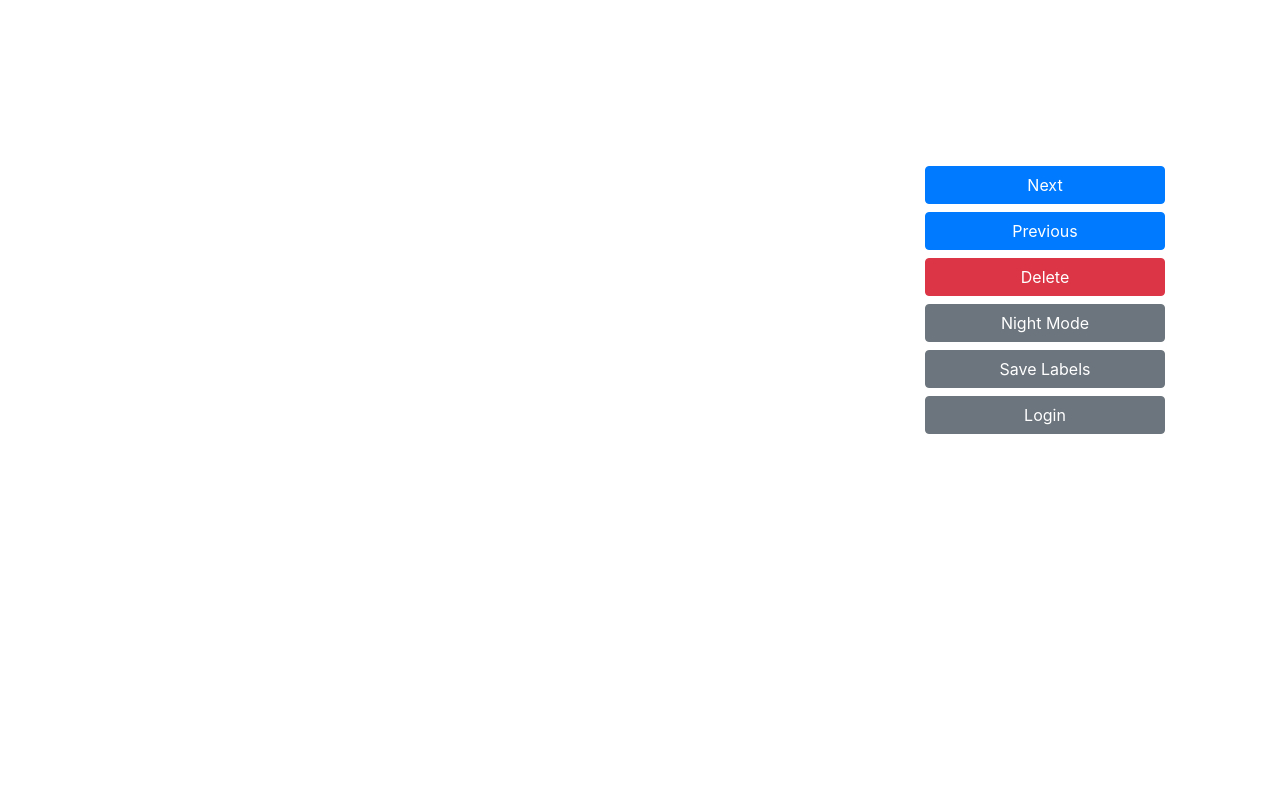
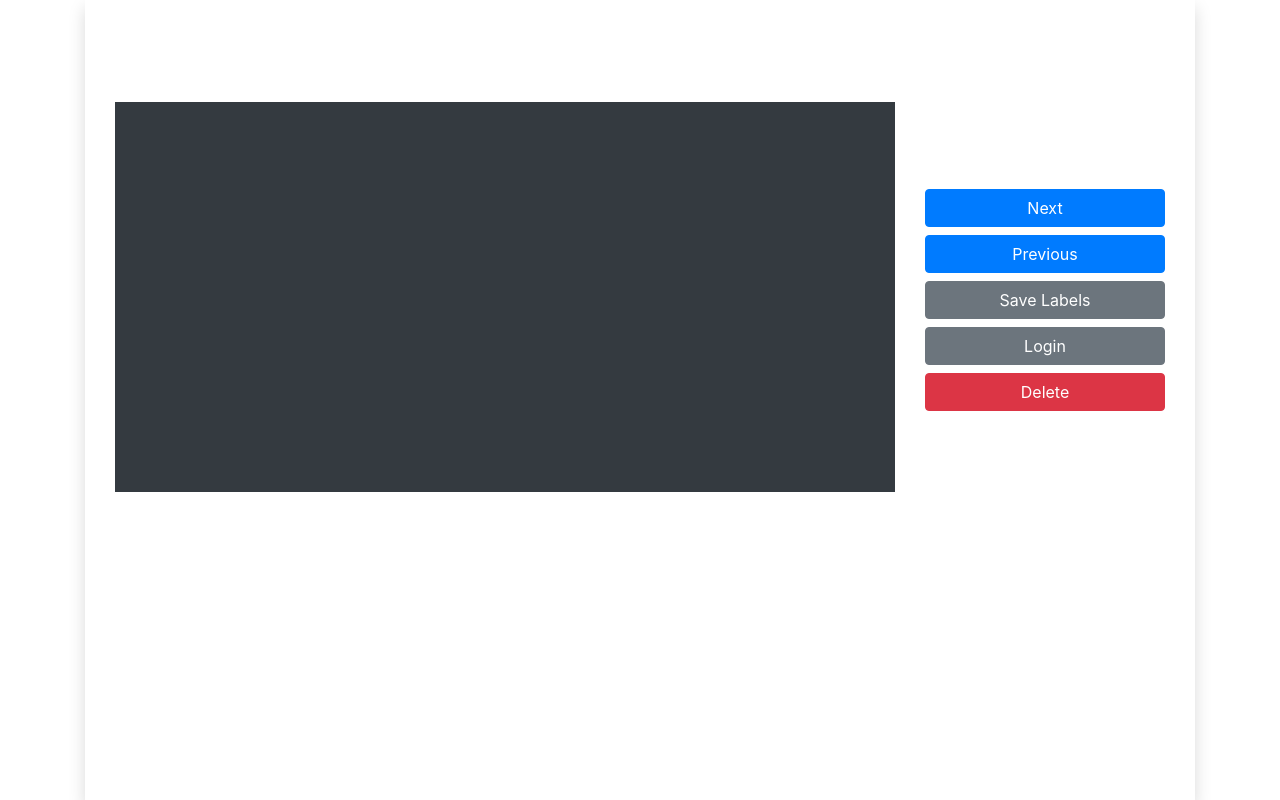
Before and after one commit to mthackett/Cat-Cam-WebApp, a plain HTML site: page index.html in a window 1280 px wide. Drawn offline with nearby package versions, Linux system fonts and the light colour scheme.

Commit message:
Add favicon, remove nightmode button

```diff
--- a/index.html
+++ b/index.html
@@ -3,25 +3,24 @@
 	<head>
 		<meta charset="utf-8"/>
 		<title>Cat Camera Dataset Curator</title>
-
+		<link rel="icon" type="image/png"  href="./favicon.png">
 		<meta name="viewport" content="width=device-width, initial-scale=1, shrink-to-fit=no">
 		<link rel="stylesheet" href="https://stackpath.bootstrapcdn.com/bootstrap/4.5.2/css/bootstrap.min.css" integrity="sha384-JcKb8q3iqJ61gNV9KGb8thSsNjpSL0n8PARn9HuZOnIxN0hoP+VmmDGMN5t9UJ0Z" crossorigin="anonymous">
 	</head>
 
-	<body class="container h-100">
+	<body class="container h-100 shadow">
 
 		<div class="container h-75">
 			<div class="row h-100 justify-content-center align-items-center">
 				<div class="col-lg-9">
-					<canvas id='main-canvas' class='w-100 h-100' style='cursor: crosshair;'></canvas>
+					<canvas id='main-canvas' class='w-100 h-100 bg-dark' style='cursor: crosshair;'></canvas>
 				</div>
 				<div class="col-lg">
 					<button type='button' class='btn btn-block btn-primary' id='next-button'>Next</button>
 					<button type='button' class='btn btn-block btn-primary' id='prev-button'>Previous</button>
-					<button type='button' class='btn btn-block btn-danger' id='delete-button'>Delete</button>
-					<button type='button' class='btn btn-block btn-secondary' id='night-button'>Night Mode</button>
 					<button type='button' class='btn btn-block btn-secondary' id='save-button'>Save Labels</button>
 					<a id='login-button' class='btn btn-block btn-secondary' href='https://catcam.auth.us-west-2.amazoncognito.com/login?client_id=2skls43lghre9ori0a0u7b0rcc&response_type=code&scope=aws.cognito.signin.user.admin+email+openid+phone+profile&redirect_uri=https://catcam.hackett.io'>Login</a>
+					<button type='button' class='btn btn-block btn-danger' id='delete-button'>Delete</button>
 				</div>
 			</div>
 		</div>
```
Also changed, not shown: favicon.png (added).
